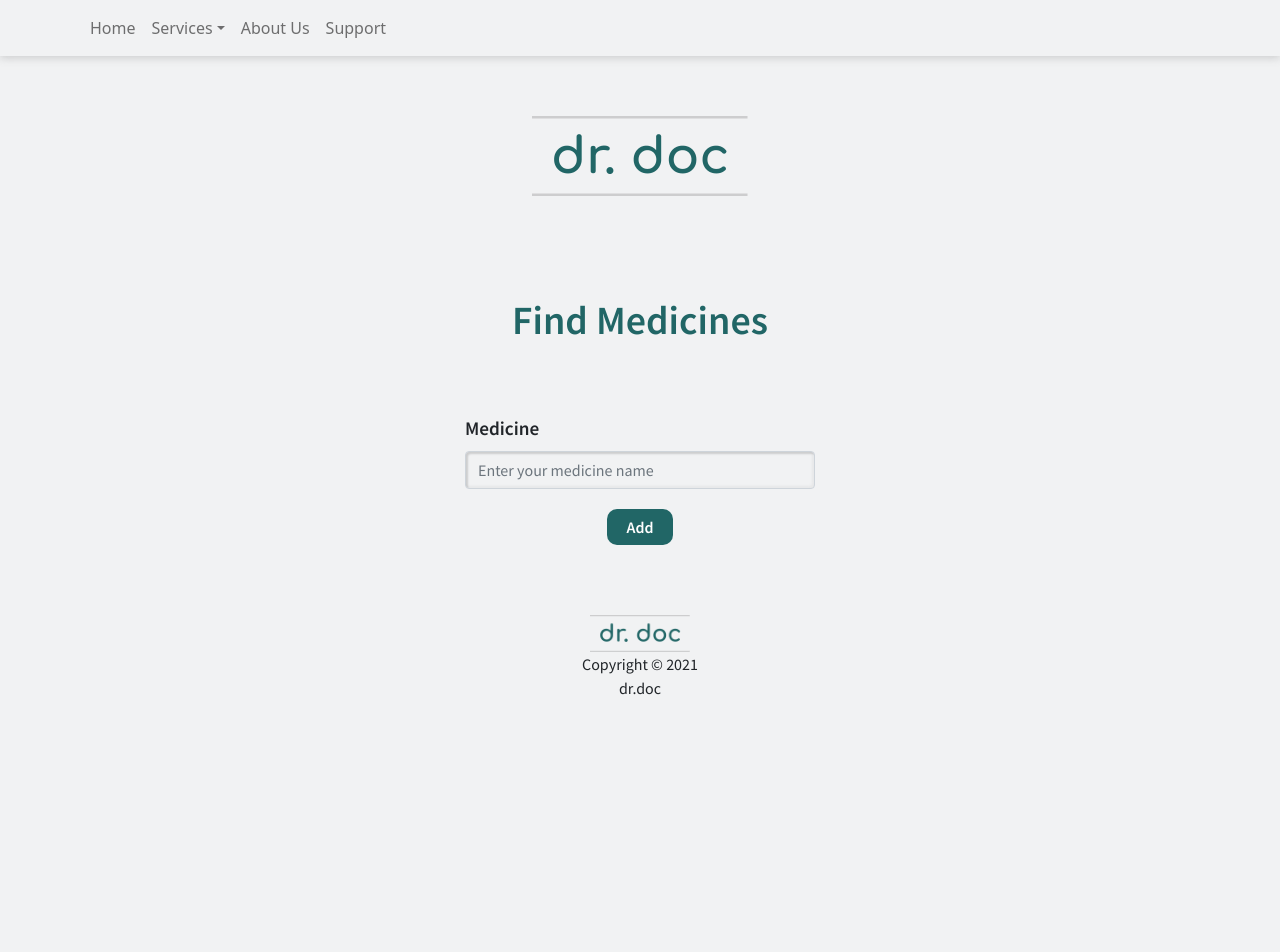
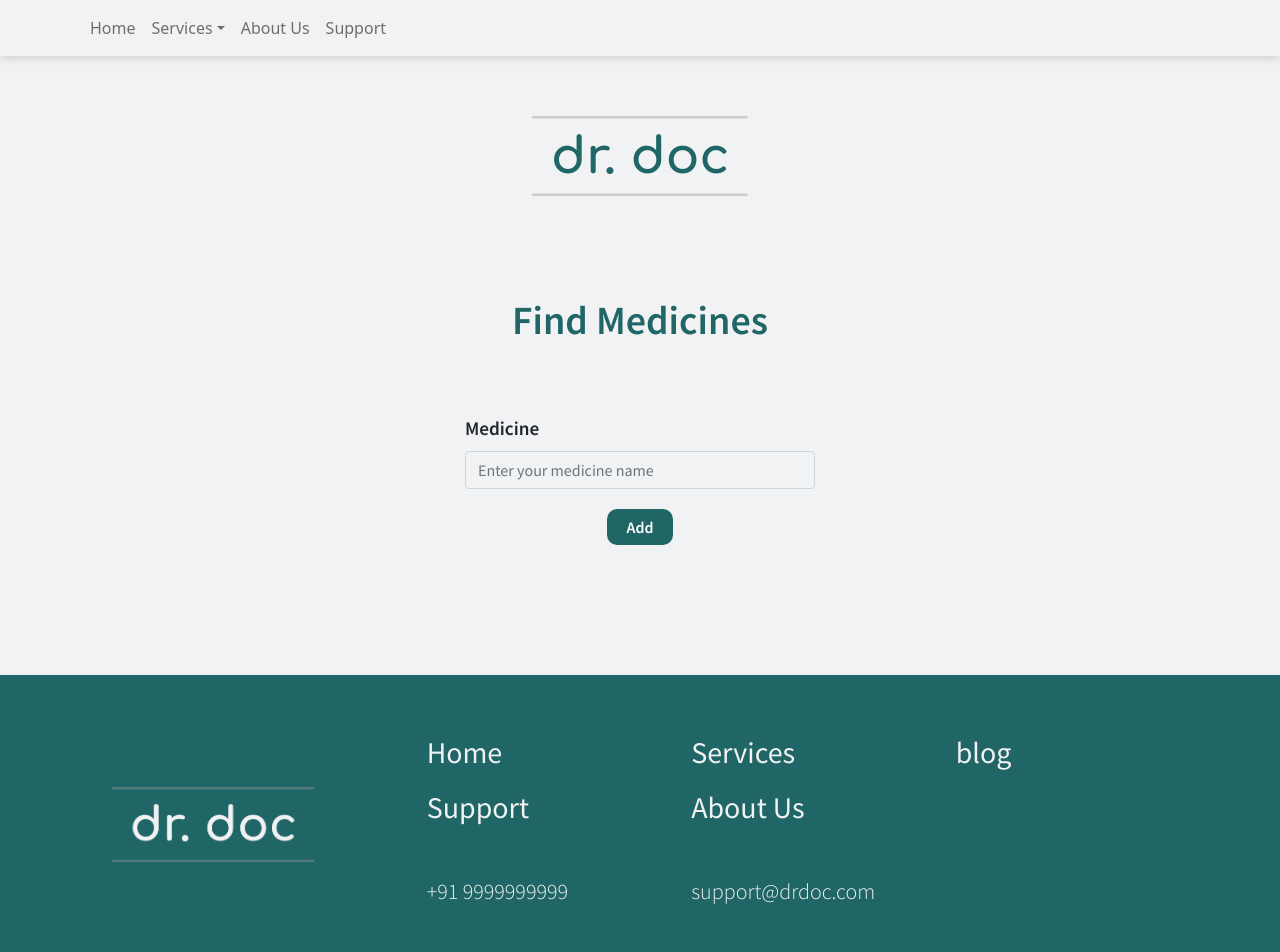
Before and after one commit to ChetanKrishna07/Dr-Doc, a React (Create React App) app: page / in a window 1280 px wide. Shown: the top 952 px of the page. Before the commit the page ends 800 px from the top, so only its background shows below. Built offline with nearby package versions, Linux system fonts and the light colour scheme.

Commit message:
Complete Header, Remove CSS for components

```diff
--- a/src/Components/Button.jsx
+++ b/src/Components/Button.jsx
@@ -3,6 +3,7 @@ import { Button } from 'react-bootstrap'
 
 
 const MyButton = (props) => {
+
     const buttonStyle = {
         backgroundColor: props.color,
         border: "none",
@@ -13,6 +14,7 @@ const MyButton = (props) => {
         fontWeight: 600,
         marginBottom: 30
     }
+
     return (
         <div style={{ display: "flex", justifyContent: "center" }}>
             <Button style={buttonStyle} onClick={props.handleClick}>{props.text}</Button>
--- a/src/Components/Footer.jsx
+++ b/src/Components/Footer.jsx
@@ -1,25 +1,132 @@
 import React from 'react'
 import LogoSrc from '../images/main_logo.png'
 import FootLogoSrc from '../images/main_logo_white.png'
+import Colors from '../colorsPallate'
+
 
 const Footer = () => {
 
     const footerStyle = {
-        textAlign: 'center',
-        fontFamily: 'Source Sans Pro'
+        textAlign: 'center'
     }
 
+    const cardStyle = {
+        backgroundColor: Colors.primary,
+        width: '100%',
+        height: '300px',
+        display: 'grid',
+        gridTemplateColumns: 'repeat(3, 1fr)',
+        gridTemplateRows: 'repeat(3, 1fr)',
+        marginTop: '100px'
+    }
+
+    const leftStyle = {
+        backgroundColor: Colors.primary,
+        gridColumn: '1 / 2',
+        gridRow: '1 / 4',
+        display: 'flex',
+        flexDirection: 'row'
+    }
+
+    const rightOneStyle = {
+        backgroundColor: Colors.primary,
+        gridColumn: '2 / 4',
+        gridRow: '1 / 2',
+        // border: '1px solid black',
+        display: 'flex',
+        alignItems: 'end'
+    }
+
+    const rightTwoStyle = {
+        backgroundColor: Colors.primary,
+        gridColumn: '2 / 4',
+        gridRow: '2 / 3',
+        // border: '1px solid black',
+        display: 'flex',
+        alignItems: 'start',
+        marginTop: '10px'
+    }
+
+    const rightThreeStyle = {
+        backgroundColor: Colors.primary,
+        gridColumn: '2 / 4',
+        gridRow: '3 / 4',
+        // border: '1px solid black',
+        display: 'flex'
+    }
+
+    const imageStyle = {
+        backgroundColor: Colors.primary,
+        height: '75px'
+    }
+
+    const logoStyle = {
+        backgroundColor: Colors.primary,
+        display: 'flex',
+        width: '100%',
+        height: '100%',
+        justifyContent: 'center',
+        alignItems: 'center',
+        // border: '1px solid black'
+    }
+
+    const rightItemsOne = {
+        backgroundColor: Colors.primary,
+        color: Colors.bg,
+        fontWeight: '400',
+        fontSize: '30px',
+        marginRight: '1%',
+        textAlign: 'left',
+        width: '30%'
+    }
+
+    const rightItemsTwo = {
+        backgroundColor: Colors.primary,
+        color: Colors.bg,
+        fontWeight: '500',
+        fontSize: '30px',
+        marginRight: '1%',
+        textAlign: 'left',
+        width: '30%'
+    }
+
+    const rightItemsThree = {
+        backgroundColor: Colors.primary,
+        color: Colors.bg,
+        fontWeight: '300',
+        fontSize: '22px',
+        marginRight: '1%',
+        textAlign: 'left',
+        width: '30%'
+    }
     return (
-        <div>
-            <div className='Card' >
-
+        <div style={{ fontFamily: 'Source Sans Pro' }}>
+            <div style={cardStyle}>
+                <div style={leftStyle}>
+                    <div style={logoStyle}>
+                        <img src={FootLogoSrc} style={imageStyle} />
+                    </div>
+                </div>
+                <div style={rightOneStyle} >
+                    <span style={rightItemsOne}>Home</span>
+                    <span style={rightItemsOne}>Services</span>
+                    <span style={rightItemsOne}>blog</span>
+                </div>
+                <div style={rightTwoStyle} >
+                    <span style={rightItemsTwo}>Support</span>
+                    <span style={rightItemsTwo}>About Us</span>
+                </div>
+                <div style={rightThreeStyle} >
+                    <span style={rightItemsThree}>+91 9999999999</span>
+                    <span style={rightItemsThree}>support@drdoc.com</span>
+                </div>
             </div>
             <div style={footerStyle}>
-                <img src={LogoSrc} style={{width:'100px', marginTop:40}}/>
+                <img src={LogoSrc} style={{ width: '100px', marginTop: 40 }} />
                 <p>Copyright &copy; 2021 <br />
                     dr.doc</p>
             </div>
-        </div>
+        </div >
     )
 }
 
--- a/src/Components/Header.css
+++ /dev/null
@@ -1,4 +0,0 @@
-h1 {
-  font-family: "Source Sans Pro";
-  text-align: center;
-}
--- a/src/Components/Header.jsx
+++ b/src/Components/Header.jsx
@@ -1,10 +1,11 @@
 import React from 'react';
-import './Header.css'
 import Colors from '../colorsPallate'
 
 const Header = (props) => {
 
     const customStyles = {
+        fontFamily: "Source Sans Pro",
+        textAlign: 'center',
         fontWeight: 600,
         marginTop: 100,
         marginBottom: 70,
--- a/src/Components/Input.css
+++ /dev/null
@@ -1,19 +0,0 @@
-.inputGroup {
-  display: block;
-  width: 350px;
-  margin: 0px auto 20px auto;
-}
-
-.label {
-  font-family: "Source Sans Pro";
-  font-weight: 600;
-  font-size: 1.2em;
-}
-
-.input {
-  font-family: "Source Sans Pro";
-  background-color: #f1f2f3;
-  box-shadow: inset 2px 2px 2px rgba(0, 0, 0, 0.158),
-    inset -2px -2px 2px rgba(202, 202, 202, 0.25);
-
-}
--- a/src/Components/Input.jsx
+++ b/src/Components/Input.jsx
@@ -1,16 +1,33 @@
 import React from 'react'
 import { Form } from 'react-bootstrap';
-import './Input.css';
 import Colors from '../colorsPallate'
 
 const Input = (props) => {
 
+    const inputGroup = {
+        display: 'block',
+        width: '350px',
+        margin: '0px auto 20px auto'
+    }
+
+    const label = {
+        fontFamily: "Source Sans Pro",
+        fontWeight: 600,
+        fontSize: '1.2em'
+    }
+
+    const input = {
+        fontFamily: "Source Sans Pro",
+        backgroundColor: Colors.bg,
+        boxShadow: 'inset 2px 2px 2px rgba(0, 0, 0, 0.158), inset - 2px -2px 2px rgba(202, 202, 202, 0.25)'
+    }
+
     return (
-        <div className="inputGroup">
-            <Form.Label className="label">{props.name}</Form.Label>
+        <div style={inputGroup}>
+            <Form.Label style={label}>{props.name}</Form.Label>
             <Form.Control
                 style={{ backgroundColor: Colors.bg }}
-                className="input" type={props.type}
+                style={input} type={props.type}
                 placeholder={props.placeholder}
                 onChange={props.handleChange}
                 value={props.value}
--- a/src/Components/MainLogo.css
+++ /dev/null
@@ -1,9 +0,0 @@
-.main-logo {
-  display: flex;
-  justify-content: center;
-  margin-top: 60px;
-}
-
-.main-logo > img {
-  height: 80px;
-}
--- a/src/Components/MainLogo.jsx
+++ b/src/Components/MainLogo.jsx
@@ -1,10 +1,20 @@
 import React from 'react';
-import './MainLogo.css'
 
 const MainLogo = (props) => {
+
+    const mainLogo = {
+        display: 'flex',
+        justifyContent: 'center',
+        marginTop: '60px'
+    }
+
+    const logoImg = {
+        height: '80px'
+    }
+
     return (
-        <div class="main-logo">
-            <img src={props.src} alt='Logo' />
+        <div style={mainLogo}>
+            <img src={props.src} alt='Logo' style={logoImg} />
         </div>
     )
 }
--- a/src/Components/MedicineList.jsx
+++ b/src/Components/MedicineList.jsx
@@ -31,7 +31,7 @@ const Medicine = (props) => {
     }
 
     return (
-        <div style={{display:"flex", justifyContent:"center", marginBottom: 10}}>
+        <div style={{ display: "flex", justifyContent: "center", marginBottom: 10 }}>
             <div class='medicine' style={customStyle}>
                 <li style={listStyle}>{props.name}</li>
                 <Button style={buttonStyle} onClick={() => {
--- a/src/Components/Navbar.css
+++ /dev/null
@@ -1,8 +0,0 @@
-.navbar {
-  box-shadow: 0px 2px 8px rgba(97, 97, 97, 0.25);
-  background-color: #f1f2f3;
-}
-
-.navItems {
-  color: #69554c;
-}
--- a/src/Components/Navbar.jsx
+++ b/src/Components/Navbar.jsx
@@ -1,11 +1,16 @@
 import React from 'react';
 import { Navbar, Nav, Container, NavDropdown } from 'react-bootstrap';
-import './Navbar.css'
+import Colors from '../colorsPallate'
 
 const Navigation = () => {
+
+    const navbar = {
+        boxShadow: '0px 2px 8px rgba(97, 97, 97, 0.25)',
+        backgroundColor: Colors.bg
+    }
     return (
         <>
-            <Navbar collapseOnSelect  expand='sm' className='navbar'>
+            <Navbar collapseOnSelect expand='sm' style={navbar}>
                 <Container>
                     <Navbar.Toggle aria-controls="responsive-navbar-nav" />
                     <Navbar.Collapse id="responsive-navbar-nav">
```
